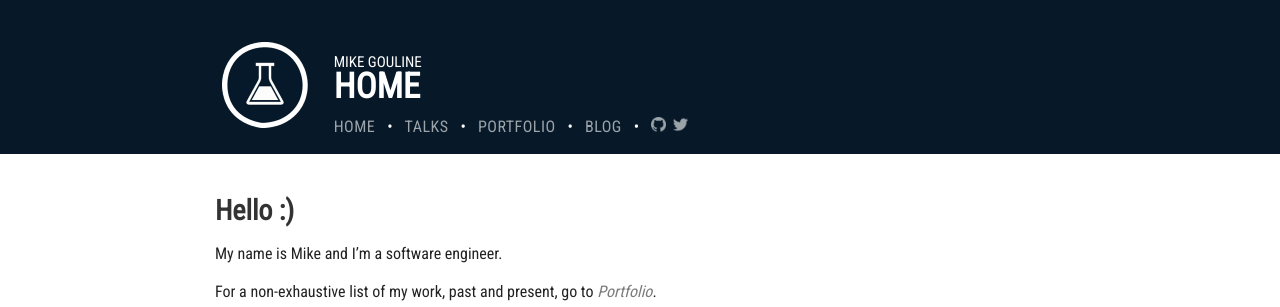
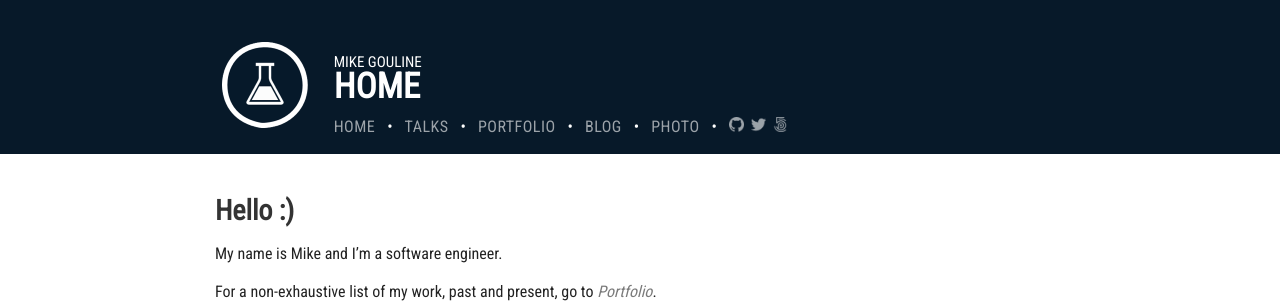
Before and after one commit to gouline/gouline.github.io, a Jekyll site: the page built from index.md, in a window 1280 px wide. Shown: the top 307 px of the page. Built offline with Jekyll 4.4.1, drawn with Linux system fonts in a browser that asks for light colours; nearby versions of some CDN libraries.

Commit message:
Add photography links

```diff
--- a/_config.yml
+++ b/_config.yml
@@ -24,3 +24,4 @@ title: "Mike Gouline"
 # Social
 social_github: "mgouline"
 social_twitter: "mgouline"
+social_500px: "nullplane"
--- a/_includes/header.html
+++ b/_includes/header.html
@@ -16,7 +16,9 @@
                     <li class="header-nav-sep">•</li>
             		<li><a href="{{ site.baseurl }}/portfolio">Portfolio</a></li>
                     <li class="header-nav-sep">•</li>
-            		<li><a href="https://blog.gouline.net/">Blog</a></li>
+                    <li><a href="https://blog.gouline.net/">Blog</a></li>
+                    <li class="header-nav-sep">•</li>
+            		<li><a href="http://photo.gouline.net/">Photo</a></li>
                     <li class="header-nav-sep">•</li>
                     <li class="icons">
                         <a href="https://github.com/{{ site.social_github }}" title="GitHub" target="_blank">
@@ -25,6 +27,9 @@
                         <a href="https://twitter.com/{{ site.social_twitter }}" title="Twitter" target="_blank">
                             <img src="{{ site.baseurl }}/assets/images/nav_twitter.png"/>
                         </a>
+                        <a href="https://500px.com/{{ site.social_500px }}" title="500px" target="_blank">
+                            <img src="{{ site.baseurl }}/assets/images/nav_500px.png"/>
+                        </a>
                     </li>
             	</ul>
             </span>
```
Also changed, not shown: assets/images/nav_500px.png (added).
